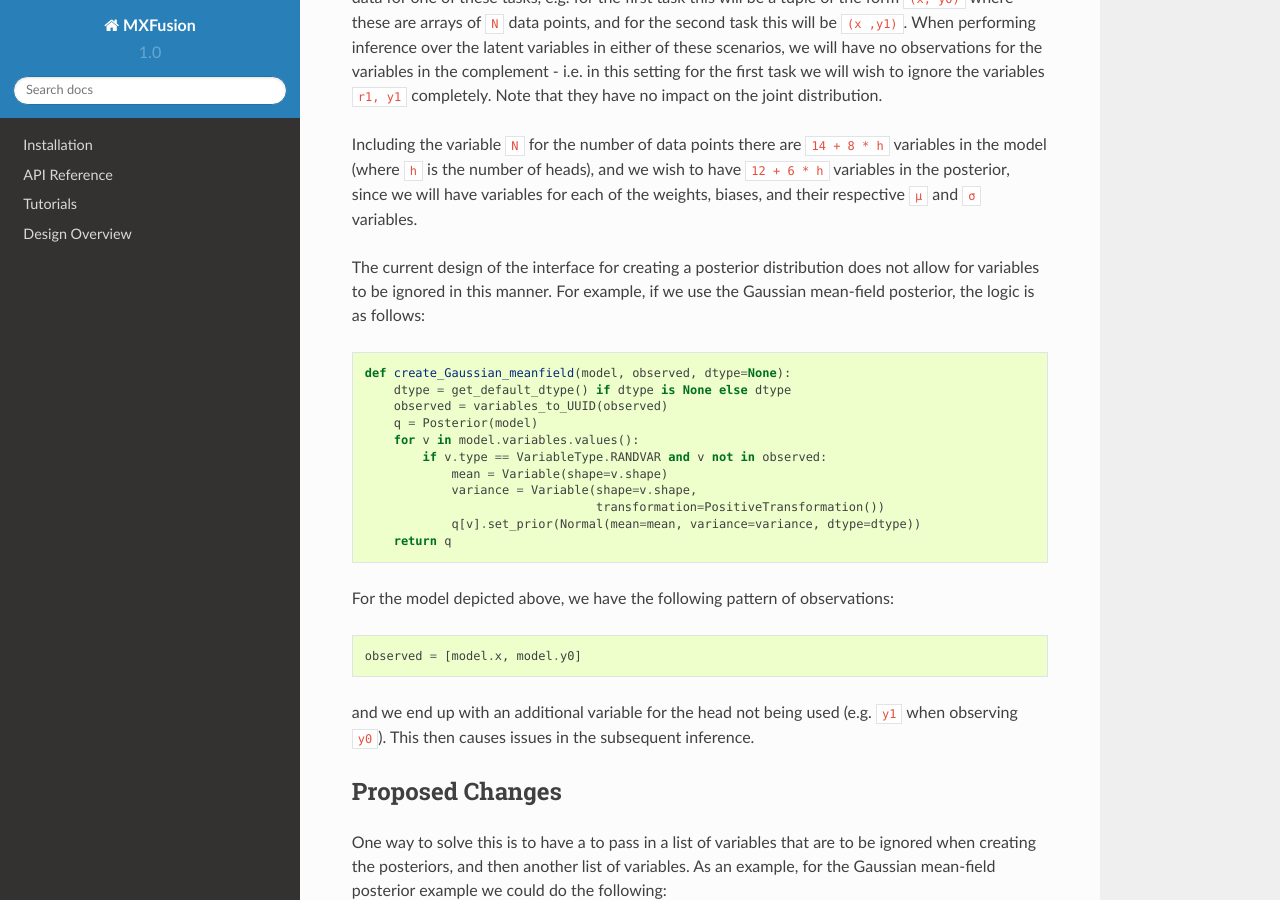
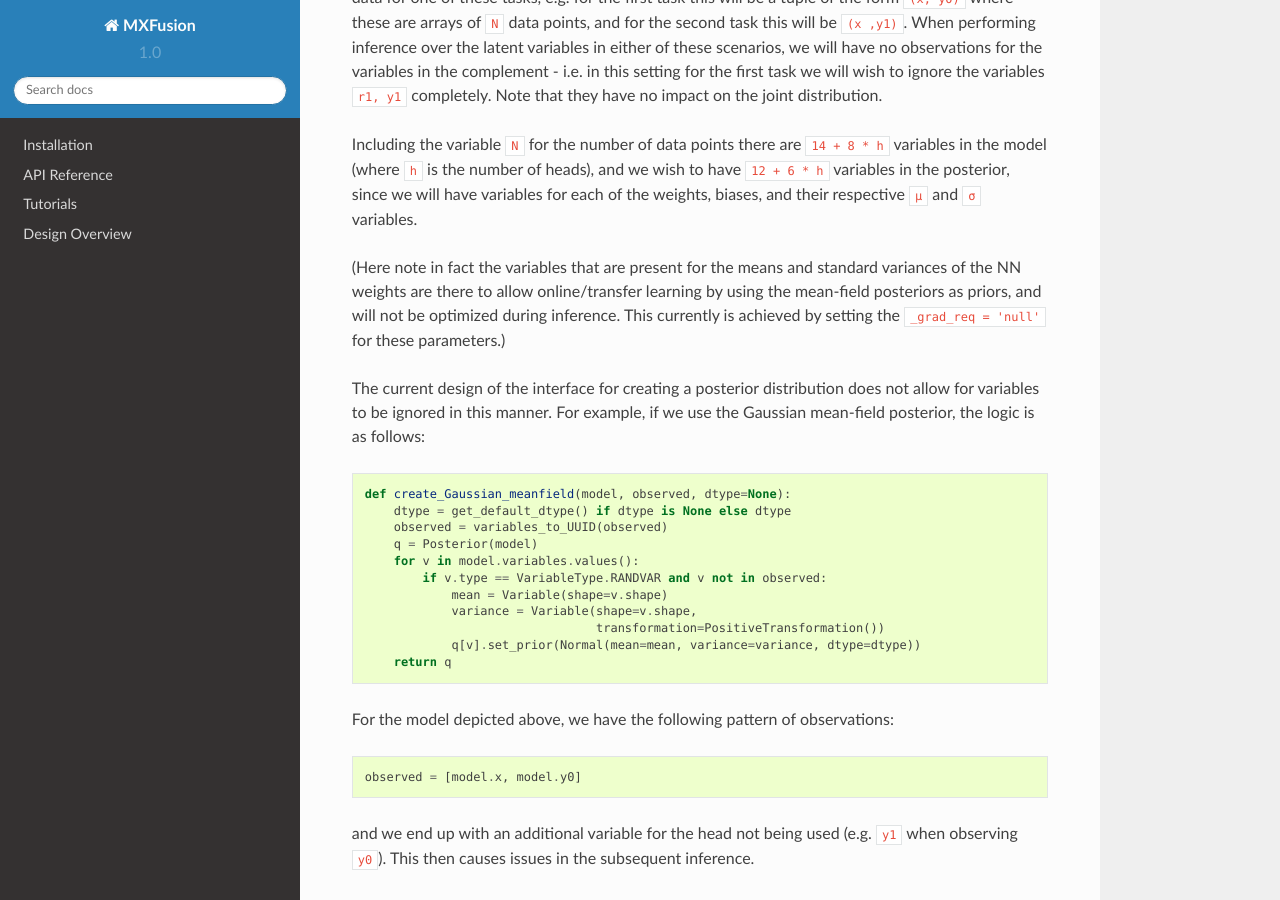
Before and after one commit to amzn/MXFusion, a Sphinx documentation site: the page built from docs/design_proposals/design-2_ignored_variables.md, in a window 1280 px wide and 900 px high, scrolled down 927 px. Built offline with Sphinx 7.4.7 and the Read the Docs theme 2.0.0, drawn with Linux system fonts in a browser that asks for light colours; pages that are not in the unit, such as notebooks, are missing from menus.

Commit message:
Added a bit more explanation for the model

```diff
--- a/docs/design_proposals/design-2_ignored_variables.md
+++ b/docs/design_proposals/design-2_ignored_variables.md
@@ -15,6 +15,8 @@ Here we have a multi-head (two heads in this case) Bayesian neural network model
 Note that the model assumes here that there are different "prediction tasks", but that the input variable is shared between the tasks. To be concrete, at any particular episode, we only observe data for one of these tasks, e.g. for the first task this will be a tuple of the form `(x, y0)` where these are arrays of `N` data points, and for the second task this will be `(x ,y1)`. When performing inference over the latent variables in either of these scenarios, we will have no observations for the variables in the complement - i.e. in this setting for the first task we will wish to ignore the variables `r1, y1` completely. Note that they have no impact on the joint distribution.
 
 Including the variable `N` for the number of data points there are `14 + 8 * h` variables in the model (where `h` is the number of heads), and we wish to have `12 + 6 * h` variables in the posterior, since we will have variables for each of the weights, biases, and their respective `µ` and `σ` variables.
+
+(Here note in fact the variables that are present for the means and standard variances of the NN weights are there to allow online/transfer learning by using the mean-field posteriors as priors, and will not be optimized during inference. This currently is achieved by setting the `_grad_req = 'null'` for these parameters.)
 
 The current design of the interface for creating a posterior distribution does not allow for variables to be ignored in this manner. For example, if we use the Gaussian mean-field posterior, the logic is as follows:
 
```
